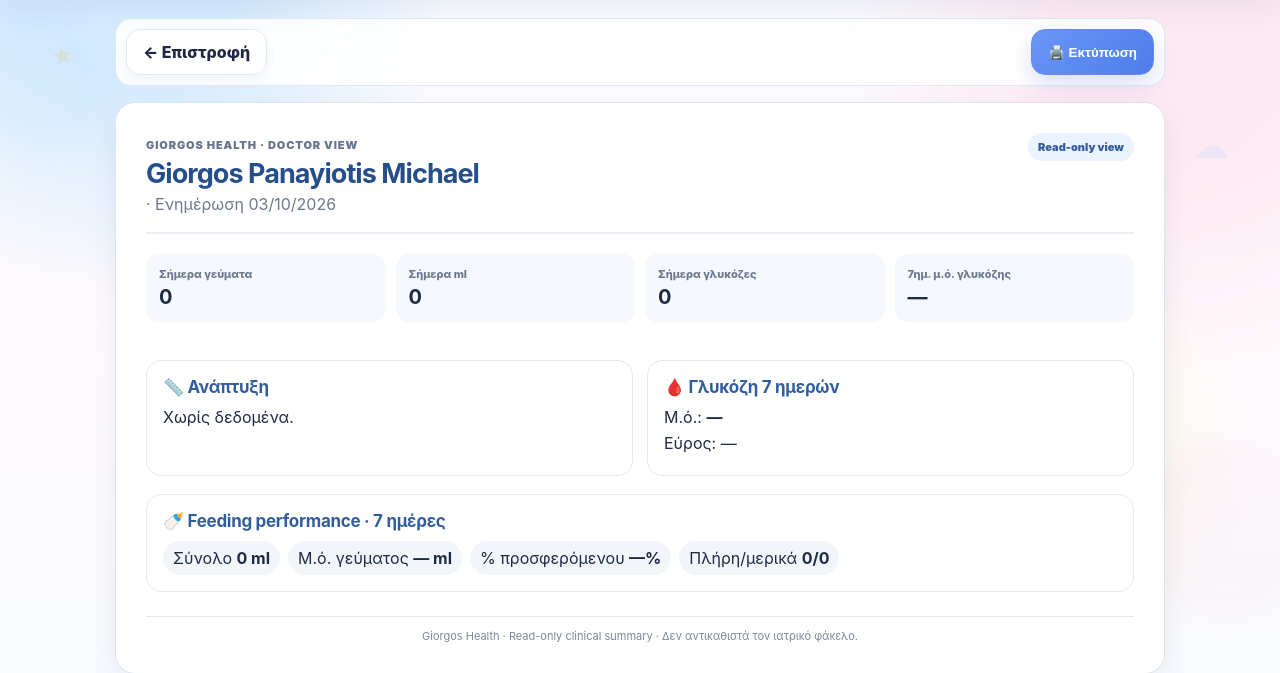
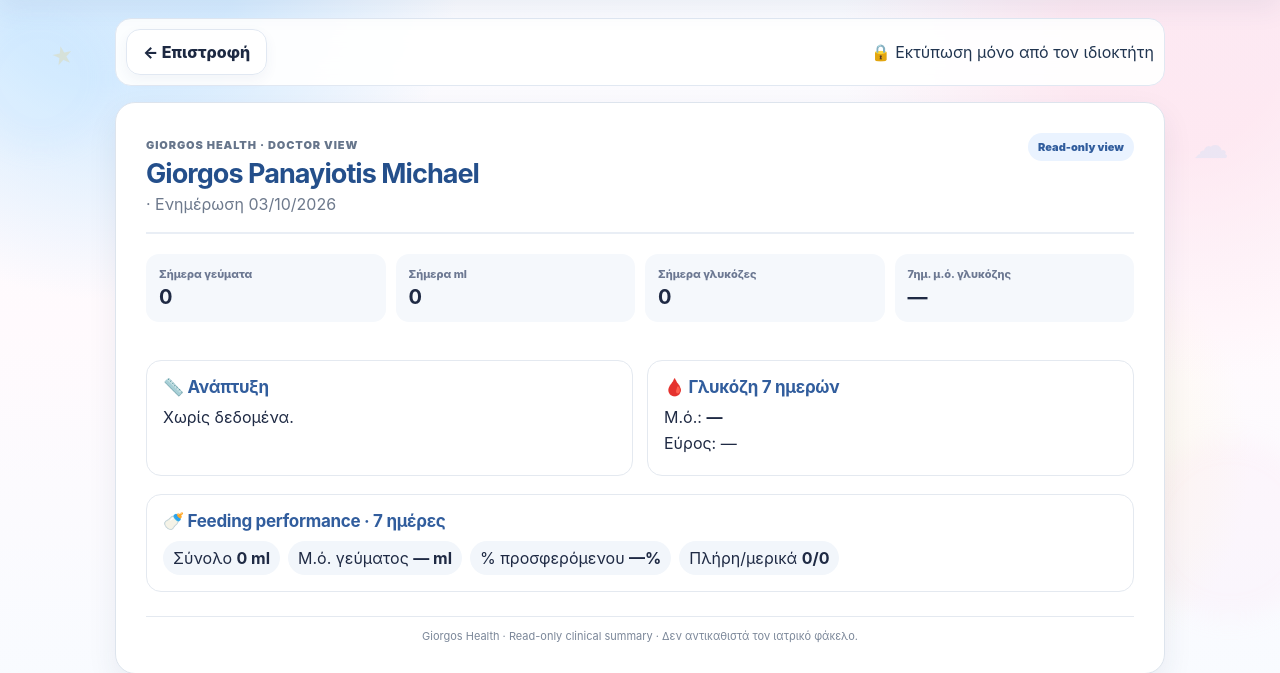
Before and after one commit to MichalisMichael26/giorgos-health, a Django app: page /doctor-view/ in a window 1280 px wide. Shown: the part 101-774 px from the top of the page. Run offline with Django 5.2, Linux system fonts and the light colour scheme; the visitor is signed in with stand-in values (Sample User, id 1); data that the repository does not hold is empty; parts of the project's set-up code (start-up, migrations or seed data) failed here and were passed over; some libraries are stand-ins or nearby versions.

Commit message:
Make Doctor View printing owner-only

```diff
--- a/templates/doctor/view.html
+++ b/templates/doctor/view.html
@@ -2,7 +2,7 @@
 {% block title %}Doctor View{% endblock %}
 {% block content %}
 <div class="doctor-view-page">
-<div class="report-toolbar no-print"><a class="btn secondary" href="{% url 'dashboard' %}">← Επιστροφή</a><div class="report-toolbar-actions"><button class="btn primary" type="button" onclick="window.print()">🖨️ Εκτύπωση</button></div></div>
+<div class="report-toolbar no-print"><a class="btn secondary" href="{% url 'dashboard' %}">← Επιστροφή</a><div class="report-toolbar-actions">{% if can_print_export %}<button class="btn primary" type="button" onclick="window.print()">🖨️ Εκτύπωση</button>{% else %}<span class="print-owner-only">🔒 Εκτύπωση μόνο από τον ιδιοκτήτη</span>{% endif %}</div></div>
 <article class="doctor-sheet">
 <header class="doctor-header"><div><span class="doctor-kicker">GIORGOS HEALTH · DOCTOR VIEW</span><h1>{% if profile %}{{ profile.full_name }}{% else %}Giorgos Panayiotis Michael{% endif %}</h1><p>{% if profile %}DOB {{ profile.birth_date|date:"d/m/Y" }}{% endif %} · Ενημέρωση {{ today|date:"d/m/Y" }}</p></div><div class="doctor-badge">Read-only view</div></header>
 <section class="doctor-summary-grid">
```
